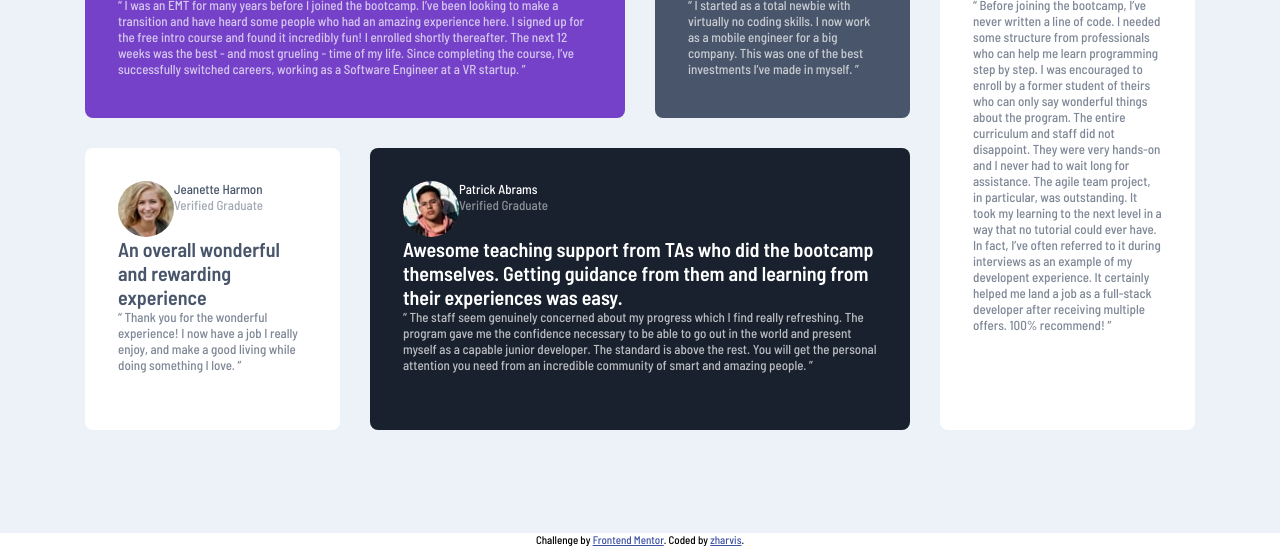
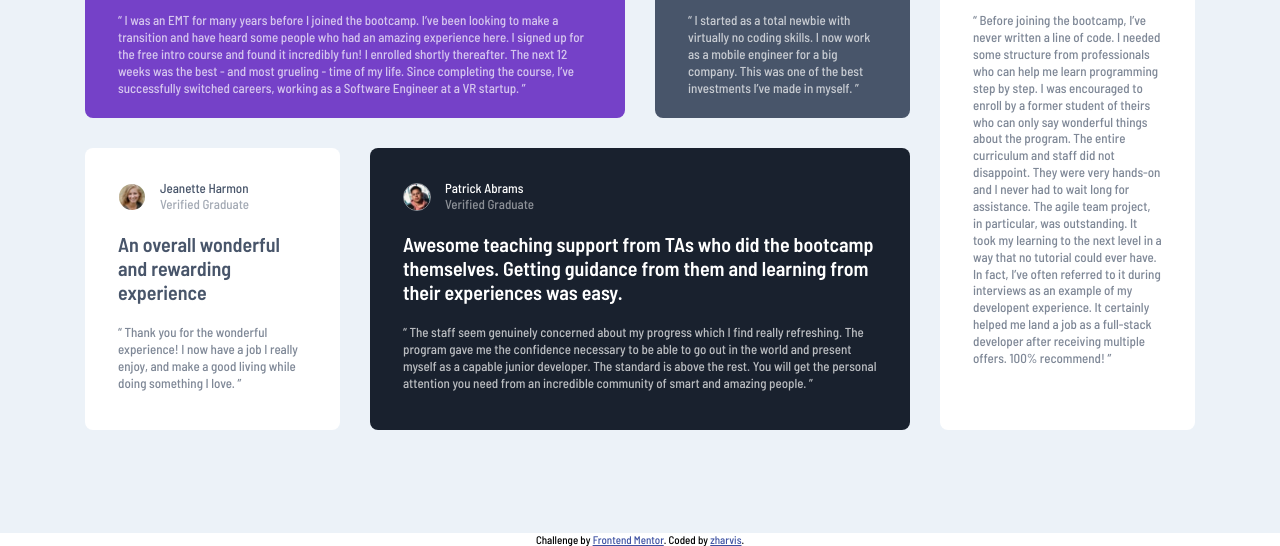
Before and after one commit to Zharvis/fem-testimonials-grid, a website: page index.html in a window 1280 px wide. Shown: the part 267-813 px from the top of the page. Drawn offline with nearby package versions, Linux system fonts and the light colour scheme; files that its build step writes are made by us from their sources.

Commit message:
correct profile picture size

```diff
--- a/app/scss/_cards.scss
+++ b/app/scss/_cards.scss
@@ -24,9 +24,15 @@
 
   &__header {
     display: flex;
+    align-items: center;
+    gap: 14px;
+    margin-bottom: 20px;
 
     &__picture {
       border-radius: 9999px;
+      height: 28px;
+      width: 28px;
+      border: 1px solid rgba($color: white, $alpha: 0.5);
     }
 
     &__text {
@@ -47,10 +53,12 @@
     h2 {
       font-size: 20px;
     }
+    margin-bottom: 20px;
   }
 
   &__text {
     opacity: 0.7;
+    line-height: 1.3;
   }
 
   &--purple {
--- a/app/scss/_typography.scss
+++ b/app/scss/_typography.scss
@@ -2,4 +2,5 @@ body {
   font-family: var(--ff-primary);
   font-size: var(--fs-primary);
   font-weight: 500;
+  line-height: 1.2;
 }
```
